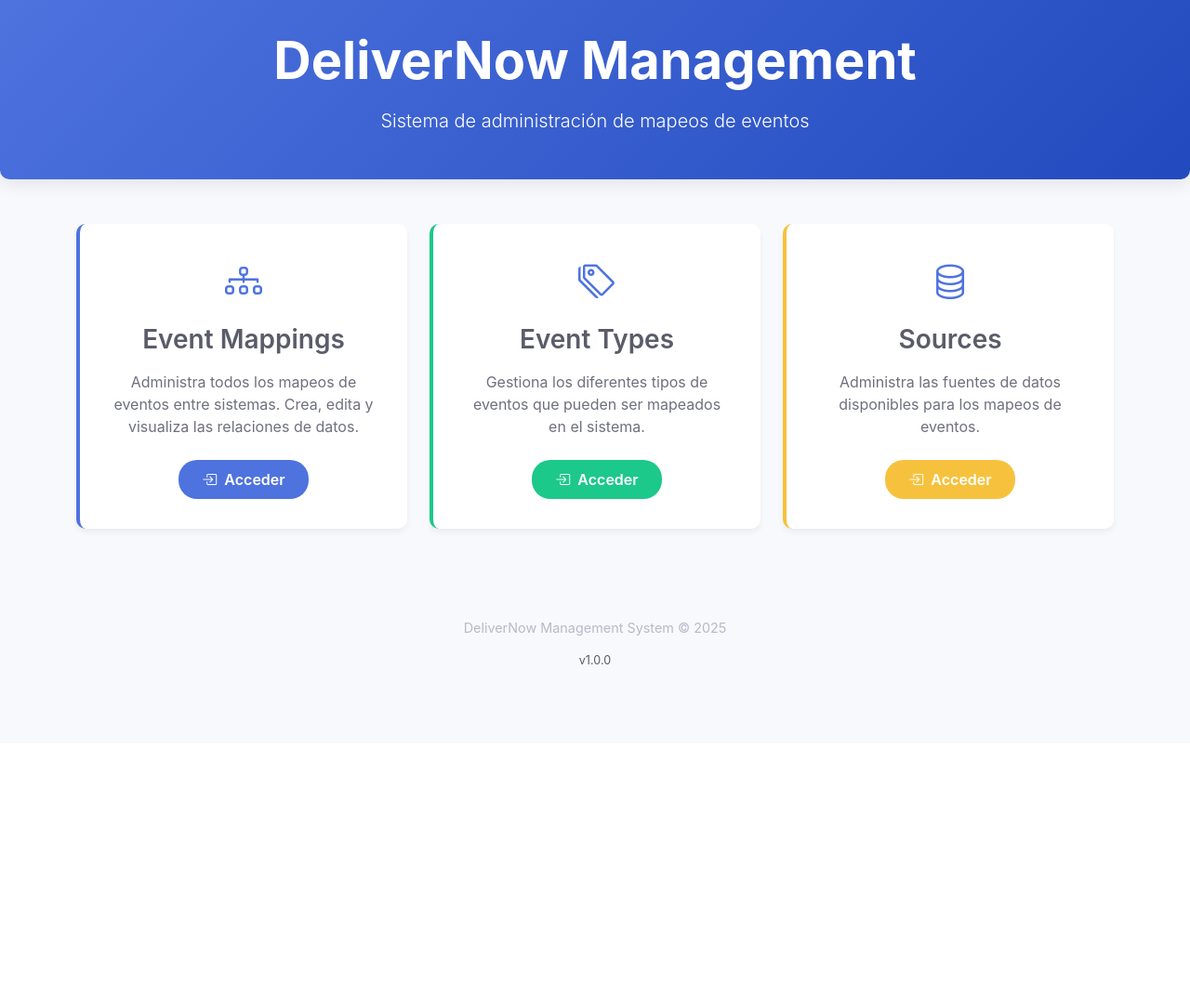
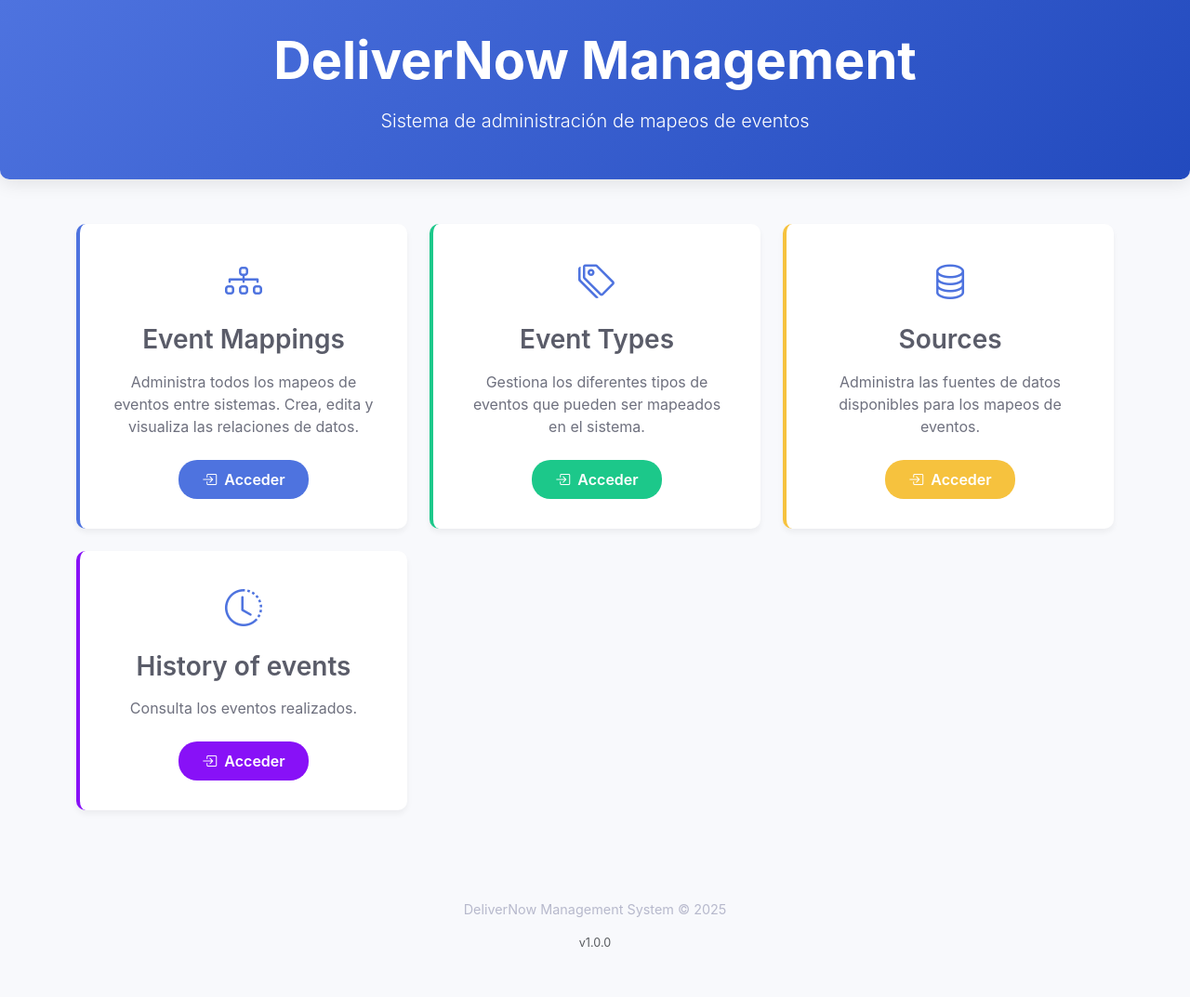
Before and after one commit to dinoise/Event-Insights-Console, a Flask app: page / in a window 1280 px wide. Shown: the whole page at 93% size. Before the commit the page ends 715 px from the top, so only its background shows below. Run offline with Flask 3, Linux system fonts and the light colour scheme; parts of the project's set-up code (start-up, migrations or seed data) failed here and were passed over.

Commit message:
new card for history of events

```diff
--- a/app/static/css/index.css
+++ b/app/static/css/index.css
@@ -3,6 +3,7 @@
     --secondary-color: #1cc88a;
     --accent-color: #f6c23e;
     --dark-color: #5a5c69;
+    --purple-color: #8811f7;
 }
 
 body {
@@ -33,6 +34,8 @@ body {
     box-shadow: 0 10px 20px rgba(0, 0, 0, 0.1);
 }
 
+/* CARDS */
+
 .card-icon {
     font-size: 2.5rem;
     margin-bottom: 1rem;
@@ -51,6 +54,10 @@ body {
     border-left: 4px solid var(--accent-color);
 }
 
+.card-history {
+    border-left: 4px solid var(--purple-color);
+}
+
 .card-body {
     padding: 2rem;
 }
@@ -65,6 +72,8 @@ body {
     color: #6e707e;
     margin-bottom: 1.5rem;
 }
+
+/* BTNs */
 
 .btn-card {
     border-radius: 20px;
@@ -88,6 +97,13 @@ body {
     color: white;
 }
 
+.btn-history {
+    background-color: var(--purple-color);
+    color: white;
+}
+
+/* FOOTER */
+
 .footer {
     margin-top: 4rem;
     padding: 2rem 0;
--- a/app/templates/index.html
+++ b/app/templates/index.html
@@ -73,6 +73,25 @@
                     </div>
                 </div>
             </div>
+
+             <!-- Sources Card -->
+             <div class="col-md-4">
+                <div class="feature-card card card-history">
+                    <div class="card-body text-center">
+                        <div class="card-icon">
+                            <i class="bi bi-clock-history"></i>
+                        </div>
+                        <h3 class="card-title">History of events</h3>
+                        <p class="card-text">
+                            Consulta los eventos realizados.
+                        </p>
+                        <a href="/history" class="btn btn-card btn-history">
+                            <i class="bi bi-box-arrow-in-right me-2"></i>Acceder
+                        </a>
+                    </div>
+                </div>
+            </div>
+
         </div>
     </main>
 
```
